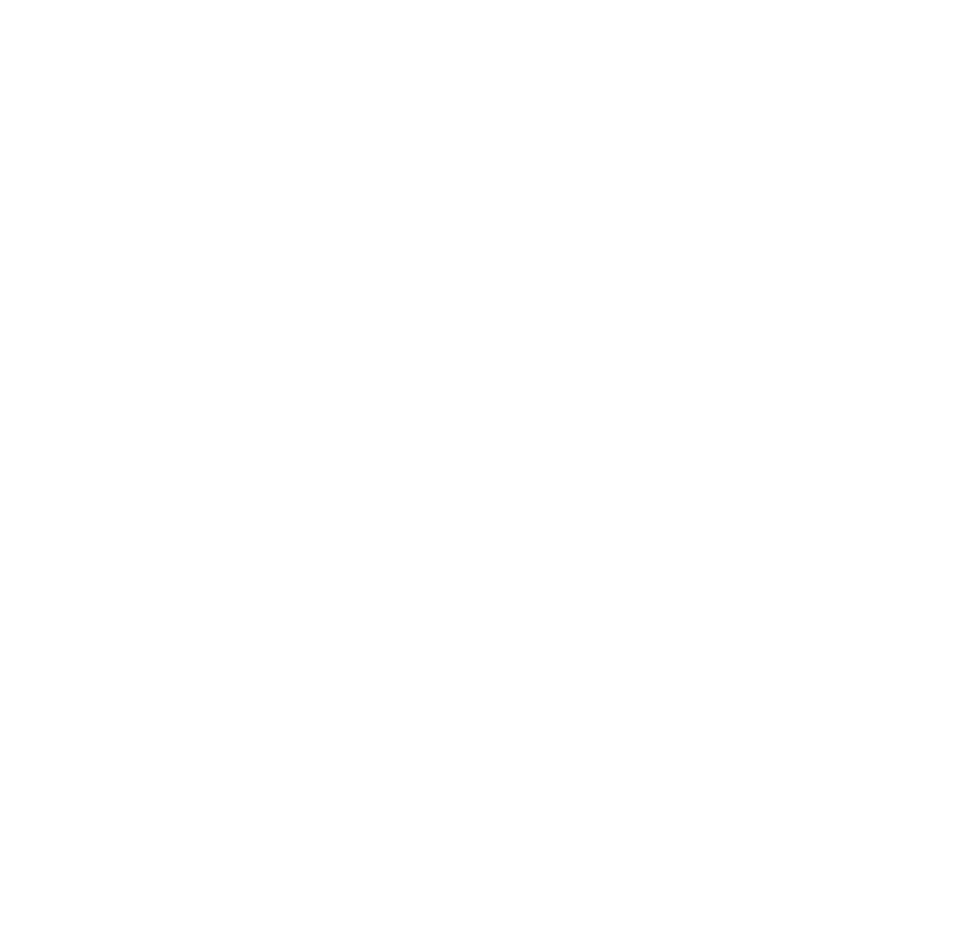
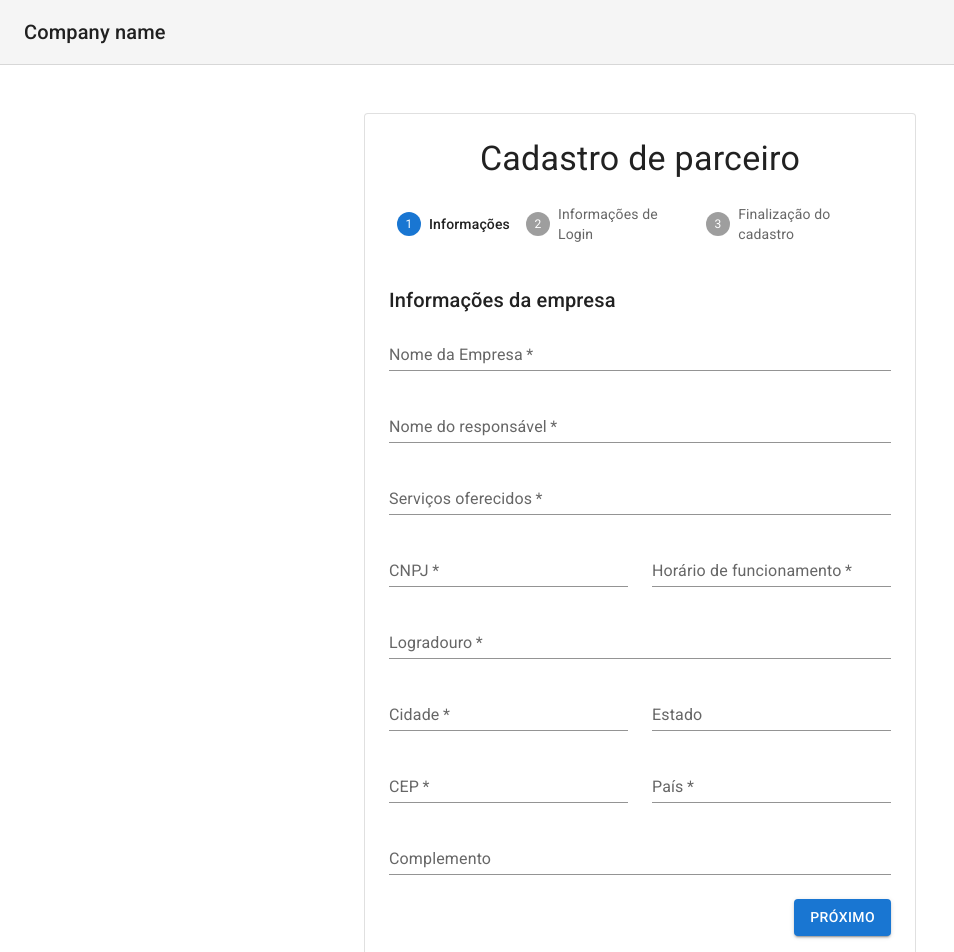
Before and after one commit to GGVidal/cartao-app, a React (Create React App) app: page /partnerSignUp in a window 1280 px wide. Before the commit this address had no page. Shown: the top 952 px of the page, without its empty margins (0-954 px from the left). Before the commit the page ends 800 px from the top, so only its background shows below. Built offline with nearby package versions, Linux system fonts and the light colour scheme.

Commit message:
creating partners sign up

```diff
--- a/src/App.tsx
+++ b/src/App.tsx
@@ -2,7 +2,7 @@
 import "./App.css";
 import { initializeApp } from "firebase/app";
 import { getAnalytics } from "firebase/analytics";
-import { CardRewards, UserSignUp, Login } from "./screens";
+import { CardRewards, UserSignUp, Login, PartnerSignUp } from "./screens";
 import { Route, Routes } from "react-router-dom";
 
 const App: FC = () => {
@@ -25,6 +25,7 @@
         <Route path="/rewards" element={<CardRewards />} />
         <Route path="/login" element={<Login />} />
         <Route path="/userSignUp" element={<UserSignUp />} />
+        <Route path="/partnerSignUp" element={<PartnerSignUp />} />
       </Routes>
     </>
   );
--- a/src/screens/CardRewards.tsx
+++ b/src/screens/CardRewards.tsx
@@ -83,7 +83,7 @@
     description: [
       {
         name: "Cadastre-se",
-        link: "/partner",
+        link: "/partnerSignUp",
       },
       { name: "Fale Conosco", link: "/" },
     ],
--- /dev/null
+++ b/src/screens/PartnerSignUp/components/CompanyAddressForm.tsx
@@ -0,0 +1,135 @@
+import React, { FC } from "react";
+import Grid from "@mui/material/Grid";
+import Typography from "@mui/material/Typography";
+import TextField from "@mui/material/TextField";
+
+export const CompanyAddressForm: FC = () => {
+  return (
+    <React.Fragment>
+      <Typography variant="h6" gutterBottom>
+        Informações da empresa
+      </Typography>
+      <Grid container spacing={3}>
+        <Grid item xs={12}>
+          <TextField
+            required
+            id="companyName"
+            name="companyName"
+            label="Nome da Empresa"
+            fullWidth
+            autoComplete="given-name"
+            variant="standard"
+          />
+        </Grid>
+        <Grid item xs={12}>
+          <TextField
+            required
+            id="managerName"
+            name="managerName"
+            label="Nome do responsável"
+            fullWidth
+            autoComplete="family-name"
+            variant="standard"
+          />
+        </Grid>
+        <Grid item xs={12}>
+          <TextField
+            required
+            id="services"
+            name="services"
+            label="Serviços oferecidos"
+            fullWidth
+            autoComplete="family-name"
+            variant="standard"
+          />
+        </Grid>
+        <Grid item xs={12} sm={6}>
+          <TextField
+            required
+            id="cnpj"
+            name="cnpj"
+            label="CNPJ"
+            fullWidth
+            autoComplete="family-name"
+            variant="standard"
+          />
+        </Grid>
+        <Grid item xs={12} sm={6}>
+          <TextField
+            required
+            id="openingHours"
+            name="openingHours"
+            label="Horário de funcionamento"
+            fullWidth
+            autoComplete="family-name"
+            variant="standard"
+          />
+        </Grid>
+        <Grid item xs={12}>
+          <TextField
+            required
+            id="address"
+            name="address"
+            label="Logradouro"
+            fullWidth
+            autoComplete="address address"
+            variant="standard"
+          />
+        </Grid>
+        <Grid item xs={12} sm={6}>
+          <TextField
+            required
+            id="city"
+            name="city"
+            label="Cidade"
+            fullWidth
+            autoComplete="address city"
+            variant="standard"
+          />
+        </Grid>
+        <Grid item xs={12} sm={6}>
+          <TextField
+            id="state"
+            name="state"
+            label="Estado"
+            fullWidth
+            variant="standard"
+            autoComplete="address state"
+          />
+        </Grid>
+        <Grid item xs={12} sm={6}>
+          <TextField
+            required
+            id="zip"
+            name="zip"
+            label="CEP"
+            fullWidth
+            autoComplete="address cep"
+            variant="standard"
+          />
+        </Grid>
+        <Grid item xs={12} sm={6}>
+          <TextField
+            required
+            id="country"
+            name="country"
+            label="País"
+            fullWidth
+            autoComplete="address pais"
+            variant="standard"
+          />
+        </Grid>
+        <Grid item xs={12}>
+          <TextField
+            id="complemento"
+            name="complemento"
+            label="Complemento"
+            fullWidth
+            autoComplete="address complemento"
+            variant="standard"
+          />
+        </Grid>
+      </Grid>
+    </React.Fragment>
+  );
+};
--- /dev/null
+++ b/src/screens/PartnerSignUp/components/CompanyLoginInfo.tsx
@@ -0,0 +1,48 @@
+import React, { FC } from "react";
+import Grid from "@mui/material/Grid";
+import Typography from "@mui/material/Typography";
+import TextField from "@mui/material/TextField";
+
+export const CompanyLoginInfo: FC = () => {
+  return (
+    <React.Fragment>
+      <Typography variant="h6" gutterBottom>
+        Dados para Login
+      </Typography>
+      <Grid container spacing={3}>
+        <Grid item xs={12}>
+          <TextField
+            id="email"
+            name="email"
+            label="E-mail"
+            fullWidth
+            autoComplete="login email"
+            variant="standard"
+          />
+        </Grid>
+        <Grid item xs={12} sm={6}>
+          <TextField
+            required
+            id="user"
+            name="user"
+            label="Usuário"
+            fullWidth
+            autoComplete="login user"
+            variant="standard"
+          />
+        </Grid>
+        <Grid item xs={12} sm={6}>
+          <TextField
+            id="password"
+            name="password"
+            label="Senha"
+            fullWidth
+            variant="standard"
+            type="password"
+            autoComplete="current-password"
+          />
+        </Grid>
+      </Grid>
+    </React.Fragment>
+  );
+};
--- /dev/null
+++ b/src/screens/PartnerSignUp/index.tsx
@@ -0,0 +1,134 @@
+import React, { FC } from "react";
+import CssBaseline from "@mui/material/CssBaseline";
+import AppBar from "@mui/material/AppBar";
+import Box from "@mui/material/Box";
+import Container from "@mui/material/Container";
+import Toolbar from "@mui/material/Toolbar";
+import Paper from "@mui/material/Paper";
+import Stepper from "@mui/material/Stepper";
+import Step from "@mui/material/Step";
+import StepLabel from "@mui/material/StepLabel";
+import Button from "@mui/material/Button";
+import Link from "@mui/material/Link";
+import Typography from "@mui/material/Typography";
+import { createTheme, ThemeProvider } from "@mui/material/styles";
+import { CompanyAddressForm } from "./components/CompanyAddressForm";
+import { CompanyLoginInfo } from "./components/CompanyLoginInfo";
+
+const Copyright: FC = () => {
+  return (
+    <Typography variant="body2" color="text.secondary" align="center">
+      {"Copyright © "}
+      <Link color="inherit" href="https://mui.com/">
+        Your Website
+      </Link>{" "}
+      {new Date().getFullYear()}
+      {"."}
+    </Typography>
+  );
+};
+
+const steps = [
+  "Informações",
+  "Informações de Login",
+  "Finalização do cadastro",
+];
+
+const getStepContent = (step: number) => {
+  switch (step) {
+    case 0:
+      return <CompanyAddressForm />;
+    case 1:
+      return <CompanyLoginInfo />;
+    // case 2:
+    //   return <Review />;
+    default:
+      throw new Error("Unknown step");
+  }
+};
+
+const theme = createTheme();
+
+export const PartnerSignUp: FC = () => {
+  const [activeStep, setActiveStep] = React.useState(0);
+
+  const handleNext = () => {
+    setActiveStep(activeStep + 1);
+  };
+
+  const handleBack = () => {
+    setActiveStep(activeStep - 1);
+  };
+
+  return (
+    <ThemeProvider theme={theme}>
+      <CssBaseline />
+      <AppBar
+        position="absolute"
+        color="default"
+        elevation={0}
+        sx={{
+          position: "relative",
+          borderBottom: (t) => `1px solid ${t.palette.divider}`,
+        }}
+      >
+        <Toolbar>
+          <Typography variant="h6" color="inherit" noWrap>
+            Company name
+          </Typography>
+        </Toolbar>
+      </AppBar>
+      <Container component="main" maxWidth="sm" sx={{ mb: 4 }}>
+        <Paper
+          variant="outlined"
+          sx={{ my: { xs: 3, md: 6 }, p: { xs: 2, md: 3 } }}
+        >
+          <Typography component="h1" variant="h4" align="center">
+            Cadastro de parceiro
+          </Typography>
+          <Stepper activeStep={activeStep} sx={{ pt: 3, pb: 5 }}>
+            {steps.map((label) => (
+              <Step key={label}>
+                <StepLabel>{label}</StepLabel>
+              </Step>
+            ))}
+          </Stepper>
+          <React.Fragment>
+            {activeStep === steps.length - 1 ? (
+              <React.Fragment>
+                <Typography variant="h5" gutterBottom>
+                  Solicitação de criação de conta enviado
+                </Typography>
+                <Typography variant="subtitle1">
+                  Sua solicitação de criação de conta está sendo processada, em
+                  breve você receberá um e-mail com mais informações
+                </Typography>
+              </React.Fragment>
+            ) : (
+              <React.Fragment>
+                {getStepContent(activeStep)}
+                <Box sx={{ display: "flex", justifyContent: "flex-end" }}>
+                  {activeStep !== 0 && (
+                    <Button onClick={handleBack} sx={{ mt: 3, ml: 1 }}>
+                      Voltar
+                    </Button>
+                  )}
+                  <Button
+                    variant="contained"
+                    onClick={handleNext}
+                    sx={{ mt: 3, ml: 1 }}
+                  >
+                    {activeStep === steps.length - 2
+                      ? "Finalizar cadastro"
+                      : "Próximo"}
+                  </Button>
+                </Box>
+              </React.Fragment>
+            )}
+          </React.Fragment>
+        </Paper>
+        <Copyright />
+      </Container>
+    </ThemeProvider>
+  );
+};
--- a/src/screens/index.tsx
+++ b/src/screens/index.tsx
@@ -1,3 +1,4 @@
 export { CardRewards } from "./CardRewards";
 export { UserSignUp } from "./UserSignUp";
 export { Login } from "./SignInSide";
+export { PartnerSignUp } from "./PartnerSignUp";
```
